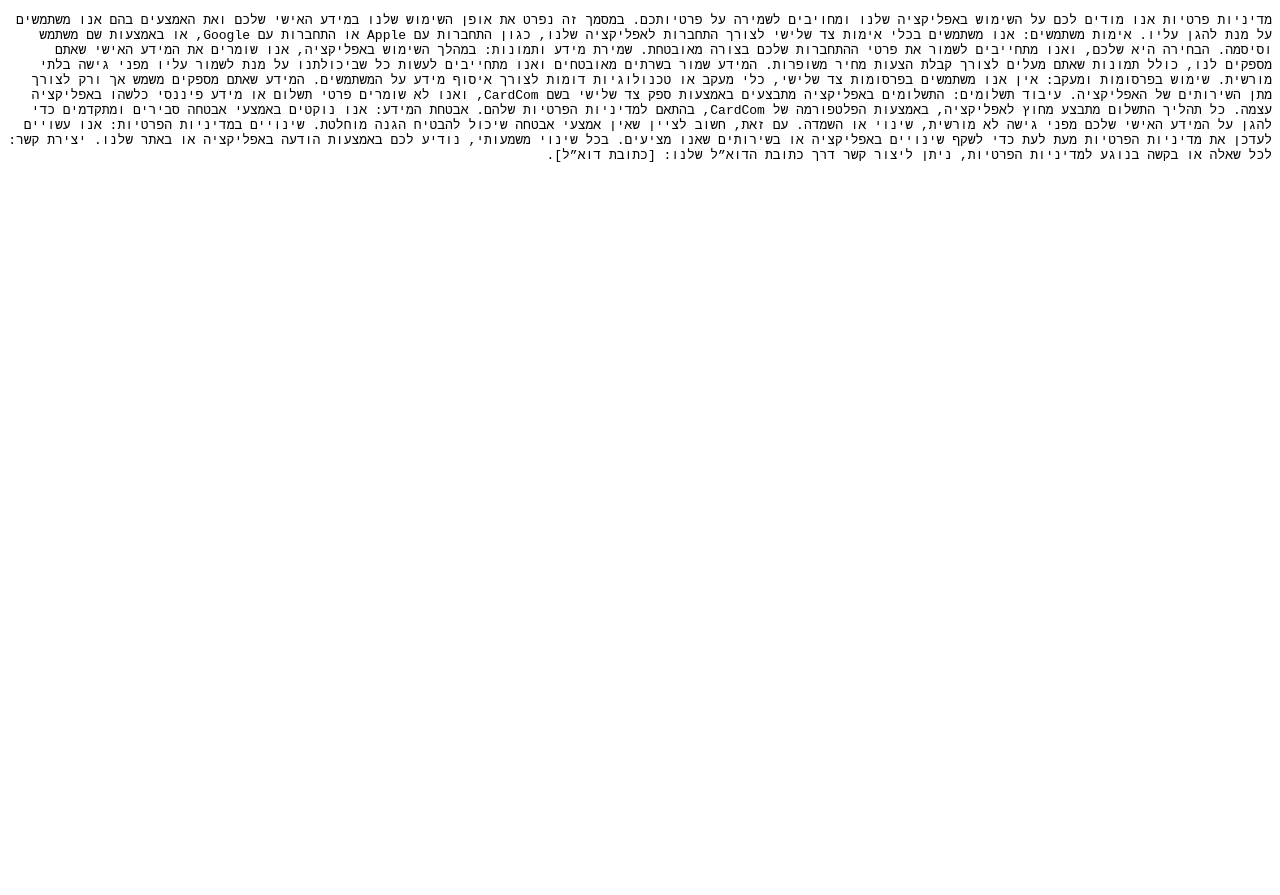
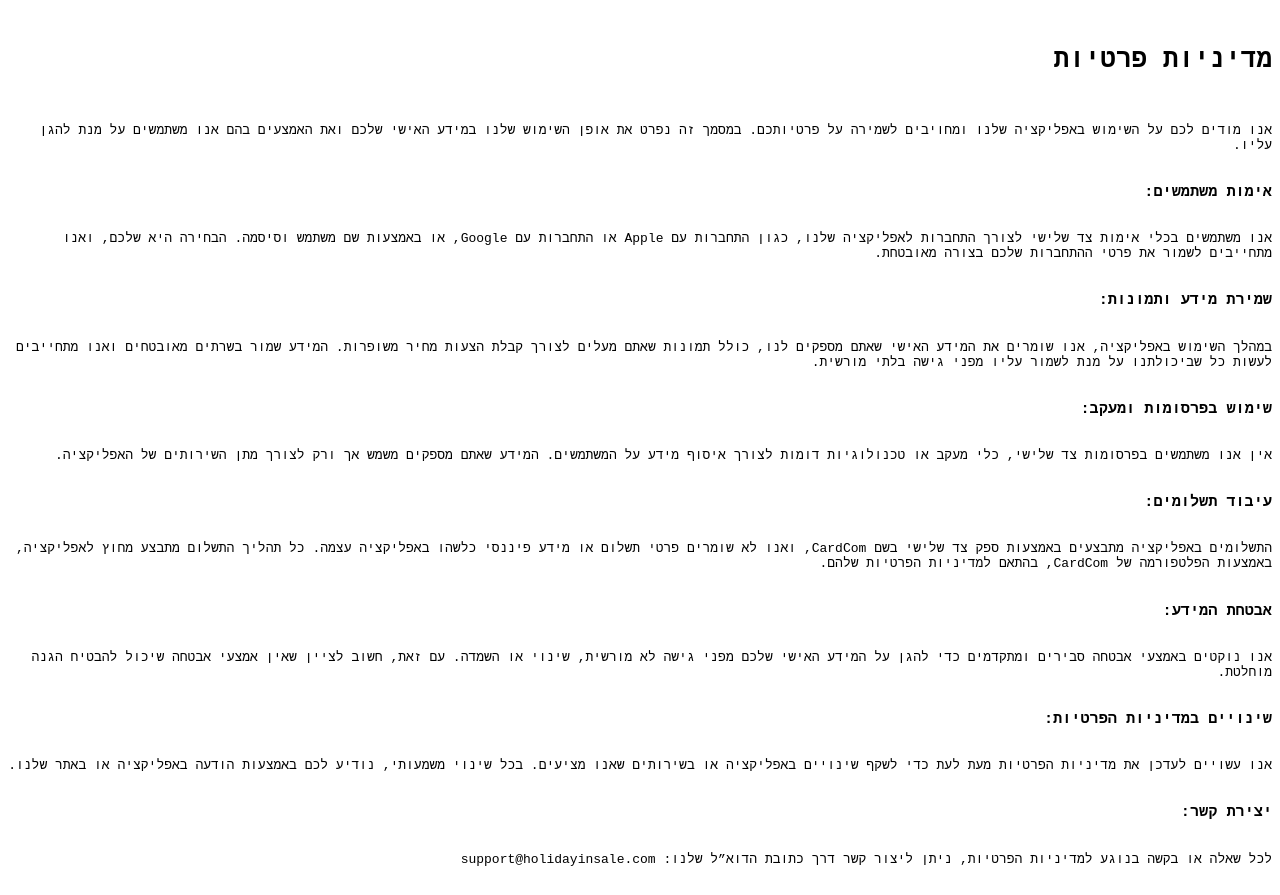
Before and after one commit to automazeio/hotello.co.il, a plain HTML site: page privacy.html in a window 1280 px wide. Before the commit the page ends 800 px from the top, so only its background shows below. Drawn offline with Linux system fonts and the light colour scheme.

Commit message:
Update privacy.html

```diff
--- a/privacy.html
+++ b/privacy.html
@@ -10,32 +10,32 @@
 </head>
 
 <body>
-<pre style="direction:rtl; white-space: normal;">
+<pre style="direction:rtl; white-space: pre-wrap;">
 
-מדיניות פרטיות
+<h1>מדיניות פרטיות</h1>
 
 אנו מודים לכם על השימוש באפליקציה שלנו ומחויבים לשמירה על פרטיותכם. במסמך זה נפרט את אופן השימוש שלנו במידע האישי שלכם ואת האמצעים בהם אנו משתמשים על מנת להגן עליו.
 
-אימות משתמשים:
+<h3>אימות משתמשים:</h3>
 אנו משתמשים בכלי אימות צד שלישי לצורך התחברות לאפליקציה שלנו, כגון התחברות עם Apple או התחברות עם Google, או באמצעות שם משתמש וסיסמה. הבחירה היא שלכם, ואנו מתחייבים לשמור את פרטי ההתחברות שלכם בצורה מאובטחת.
 
-שמירת מידע ותמונות:
+<h3>שמירת מידע ותמונות:</h3>
 במהלך השימוש באפליקציה, אנו שומרים את המידע האישי שאתם מספקים לנו, כולל תמונות שאתם מעלים לצורך קבלת הצעות מחיר משופרות. המידע שמור בשרתים מאובטחים ואנו מתחייבים לעשות כל שביכולתנו על מנת לשמור עליו מפני גישה בלתי מורשית.
 
-שימוש בפרסומות ומעקב:
+<h3>שימוש בפרסומות ומעקב:</h3>
 אין אנו משתמשים בפרסומות צד שלישי, כלי מעקב או טכנולוגיות דומות לצורך איסוף מידע על המשתמשים. המידע שאתם מספקים משמש אך ורק לצורך מתן השירותים של האפליקציה.
 
-עיבוד תשלומים:
+<h3>עיבוד תשלומים:</h3>
 התשלומים באפליקציה מתבצעים באמצעות ספק צד שלישי בשם CardCom, ואנו לא שומרים פרטי תשלום או מידע פיננסי כלשהו באפליקציה עצמה. כל תהליך התשלום מתבצע מחוץ לאפליקציה, באמצעות הפלטפורמה של CardCom, בהתאם למדיניות הפרטיות שלהם.
 
-אבטחת המידע:
+<h3>אבטחת המידע:</h3>
 אנו נוקטים באמצעי אבטחה סבירים ומתקדמים כדי להגן על המידע האישי שלכם מפני גישה לא מורשית, שינוי או השמדה. עם זאת, חשוב לציין שאין אמצעי אבטחה שיכול להבטיח הגנה מוחלטת.
 
-שינויים במדיניות הפרטיות:
+<h3>שינויים במדיניות הפרטיות:</h3>
 אנו עשויים לעדכן את מדיניות הפרטיות מעת לעת כדי לשקף שינויים באפליקציה או בשירותים שאנו מציעים. בכל שינוי משמעותי, נודיע לכם באמצעות הודעה באפליקציה או באתר שלנו.
 
-יצירת קשר:
-לכל שאלה או בקשה בנוגע למדיניות הפרטיות, ניתן ליצור קשר דרך כתובת הדוא”ל שלנו: [כתובת דוא”ל].
+<h3>יצירת קשר:</h3>
+לכל שאלה או בקשה בנוגע למדיניות הפרטיות, ניתן ליצור קשר דרך כתובת הדוא”ל שלנו: support@holidayinsale.com
 
 </pre>
 </body>
```
